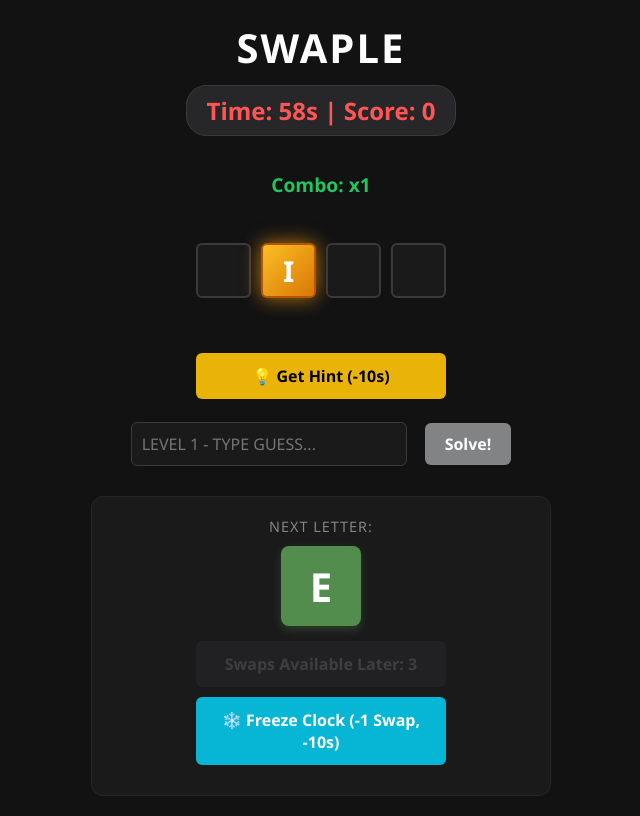
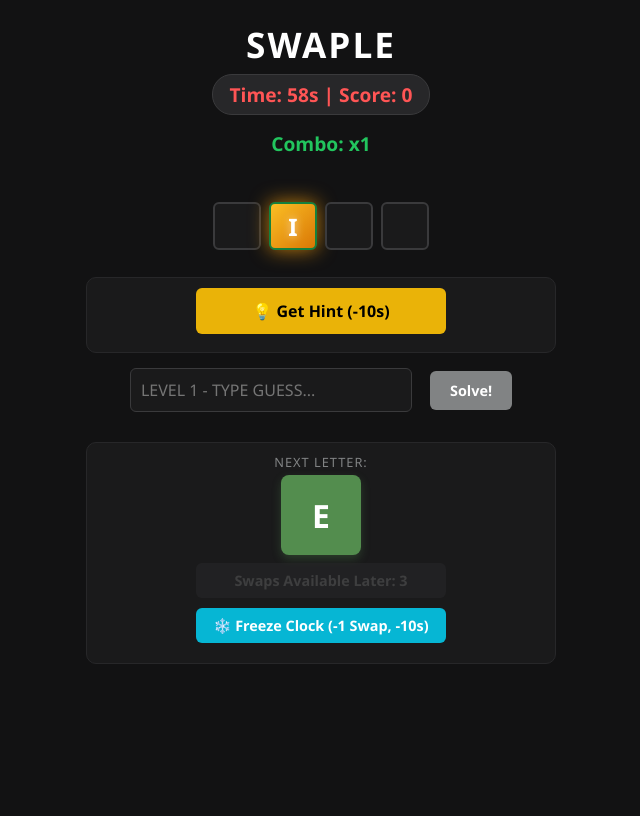
Before and after one commit to ShanielOcmd/Swaple, a website built with Vite: page index.html in a window 1280 px wide. Both pictures are taken after a click on the button "START PLAYING ➔". Shown: the whole page, without its empty margins (319-959 px from the left). Built offline with nearby package versions, Linux system fonts and the light colour scheme.

Commit message:
Updated gameplay mechanics

```diff
--- a/style.css
+++ b/style.css
@@ -1,3 +1,4 @@
+/* 1. Global Reset & Layout Base */
 * {
   box-sizing: border-box;
   margin: 0;
@@ -5,127 +6,159 @@
   font-family: 'Segoe UI', Tahoma, Geneva, Verdana, sans-serif;
 }
 
-
-body {
+html, body {
+  width: 100%;
+  min-height: 100vh;
   background-color: #121213;
   color: #ffffff;
   display: flex;
   justify-content: center;
-  align-items: center;
-  min-height: 100vh;
-  overflow: hidden;
+  align-items: flex-start; /* Anchors content to the top */
+  overflow-y: auto;        /* Allows smooth scrolling if screen is compact */
+  overflow-x: hidden;
+  padding: 5px 0;
 }
 
-#game-container {
+#game-container, #app {
   display: flex;
   flex-direction: column;
   align-items: center;
   width: 100%;
   max-width: 500px;
-  padding: 20px;
+  padding: 10px 15px 50px 15px; /* Generous bottom padding to guarantee clearance */
   text-align: center;
+  box-sizing: border-box;
 }
 
 h1 {
-  font-size: 2.5rem;
+  font-size: 2.2rem;
   font-weight: 700;
   letter-spacing: 2px;
-  margin-bottom: 10px;
+  margin-bottom: 6px;
   text-transform: uppercase;
 }
 
 /* 2. HUD: Timer & Stats Display */
 #timer-display {
-  font-size: 1.5rem;
+  font-size: 1.2rem;
   font-weight: bold;
   color: #ff5555;
   background-color: #272729;
-  padding: 8px 20px;
+  padding: 6px 16px;
   border-radius: 20px;
-  margin-bottom: 30px;
+  margin-bottom: 10px;
   border: 1px solid #3a3a3c;
 }
 
 /* 3. The Word Slots Board */
 #slots-board {
   display: flex;
-  gap: 10px;
+  gap: 8px;
   justify-content: center;
-  margin-bottom: 40px;
+  margin-bottom: 12px;
   width: 100%;
 }
 
 .slot {
-  width: 55px;
-  height: 55px;
+  width: 48px;
+  height: 48px;
   border: 2px solid #3a3a3c;
   border-radius: 6px;
   display: flex;
+  flex-direction: column;
   justify-content: center;
   align-items: center;
-  font-size: 1.8rem;
+  font-size: 1.5rem;
   font-weight: bold;
   text-transform: uppercase;
   cursor: pointer;
   background-color: #1a1a1b;
-  transition: all 0.15s ease;
+  transition: transform 0.4s cubic-bezier(0.25, 1, 0.5, 1), background-color 0.3s;
   user-select: none;
+  position: relative;
+  z-index: 1;
 }
 
-/* When a player hovers over an empty slot */
 .slot:hover {
   border-color: #818384;
   background-color: #272729;
 }
 
-/* When a slot actually contains a letter */
 .slot.filled {
   border-color: #565758;
   background-color: #3a3a3c;
   animation: popIn 0.15s ease-out;
 }
 
-/* 4. Active Letter & Action Zone */
-#active-letter-zone {
+/* 4. Active Letter & Action Zone (Compressed Spacing) */
+#active-letter-zone, #hint-container {
   display: flex;
   flex-direction: column;
   align-items: center;
   background-color: #1a1a1b;
   border: 1px solid #272729;
-  padding: 20px;
-  border-radius: 12px;
+  padding: 10px 15px;
+  border-radius: 10px;
   width: 100%;
+  margin-bottom: 10px;
 }
 
 #active-letter-zone p {
   color: #818384;
-  font-size: 0.9rem;
+  font-size: 0.8rem;
   text-transform: uppercase;
   letter-spacing: 1px;
-  margin-bottom: 10px;
+  margin-bottom: 4px;
 }
 
 #current-letter {
-  width: 70px;
-  height: 70px;
-  background-color: #538d4e; /* Wordle green to draw the eye */
+  width: 55px;
+  height: 55px;
+  background-color: #538d4e;
   border-radius: 8px;
   display: flex;
+  flex-direction: column;
   justify-content: center;
   align-items: center;
-  font-size: 2.5rem;
+  font-size: 2rem;
   font-weight: bold;
-  margin-bottom: 15px;
+  margin-bottom: 8px;
   box-shadow: 0 4px 10px rgba(83, 141, 78, 0.3);
+  position: relative;
+  transition: min-width 0.3s ease, padding 0.3s ease;
 }
 
-/* Buttons (Swap and Solve) */
+#current-letter.warning-mode {
+  min-width: 240px;
+  padding: 0 10px;
+}
+
+#guess-zone {
+  margin-bottom: 10px;
+  width: 100%;
+  display: flex;
+  gap: 8px;
+  justify-content: center;
+  align-items: center;
+}
+
+#solve-input {
+  padding: 8px 10px;
+  font-size: 0.95rem;
+  border-radius: 6px;
+  border: 1px solid #3a3a3c;
+  background: #1a1a1b;
+  color: white;
+  width: 65%;
+  text-transform: uppercase;
+}
+
 button {
   background-color: #818384;
   color: white;
   border: none;
-  padding: 12px 24px;
-  font-size: 1rem;
+  padding: 8px 16px;
+  font-size: 0.9rem;
   font-weight: bold;
   border-radius: 6px;
   cursor: pointer;
@@ -144,31 +177,27 @@ button:disabled {
   cursor: not-allowed;
 }
 
-/* CSS Animation for when letters are placed */
-@keyframes popIn {
-  0% { transform: scale(0.8); opacity: 0.5; }
-  100% { transform: scale(1); opacity: 1; }
+/* 5. Special Tile States & Modifiers */
+.slot.selected {
+  background-color: #3b82f6 !important;
+  border-color: #60a5fa !important;
+  z-index: 10;
+  box-shadow: 0 0 15px rgba(59, 130, 246, 0.7);
+  transform: scale(1.05);
+  animation: pulse 1.5s infinite;
 }
 
-/* Highlights the first selected tile for swapping */
-.slot.selected {
-  border-color: #2f80ed;
-  box-shadow: 0 0 12px rgba(47, 128, 237, 0.6);
-  transform: scale(1.05);
-}
-/* Highlights the first selected tile for swapping */
-.slot.selected {
-  border-color: #2f80ed;
-  box-shadow: 0 0 12px rgba(47, 128, 237, 0.6);
-  transform: scale(1.05);
+@keyframes pulse {
+  0% { box-shadow: 0 0 0 0 rgba(59, 130, 246, 0.7); }
+  70% { box-shadow: 0 0 0 8px rgba(59, 130, 246, 0); }
+  100% { box-shadow: 0 0 0 0 rgba(59, 130, 246, 0); }
 }
 
-/* The Anchor Tile styling */
 .slot.anchor {
-  background: linear-gradient(135deg, #fbbf24, #d97706) !important; /* Gold gradient */
+  background: linear-gradient(135deg, #fbbf24, #d97706) !important;
   color: #fff !important;
   border-color: #b45309 !important;
-  cursor: not-allowed !important; /* Changes mouse pointer to a "banned" circle */
+  cursor: not-allowed !important;
   font-weight: bold;
   box-shadow: 0 0 15px rgba(217, 119, 6, 0.6);
   animation: goldGlow 2s infinite alternate;
@@ -179,22 +208,8 @@ button:disabled {
   100% { box-shadow: 0 0 20px rgba(245, 158, 11, 0.8); }
 }
 
-.slot.selected {
-  background-color: #3b82f6;
-  border-color: #60a5fa;
-  transform: scale(1.05);
-  animation: pulse 1.5s infinite;
-}
-
-@keyframes pulse {
-  0% { box-shadow: 0 0 0 0 rgba(59, 130, 246, 0.7); }
-  70% { box-shadow: 0 0 0 10px rgba(59, 130, 246, 0); }
-  100% { box-shadow: 0 0 0 0 rgba(59, 130, 246, 0); }
-}
-
-/* Clean illumination style when correct letter placements match up */
-.correct-match {
-  background-color: #22c55e !important; /* Vivid Green */
+.slot.correct-match, .slot.correct-glow {
+  background-color: #22c55e !important;
   color: #ffffff !important;
   border-color: #15803d !important;
   text-shadow: 0 0 8px rgba(255, 255, 255, 0.6);
@@ -202,34 +217,47 @@ button:disabled {
   transition: all 0.25s ease-in-out;
 }
 
-/* Instability state for our un-defused time-bomb blocks */
-.hot-tile {
-  background-color: #f97316 !important; /* Warning Amber Orange */
+.slot.hot-tile, .slot.bomb-tile {
+  background-color: #f97316 !important;
   color: #ffffff !important;
   font-weight: 800;
-  border-color: #ea580c !important;
+  border: 2px dashed #ef4444 !important;
   box-shadow: 0 0 15px rgba(249, 115, 22, 0.4);
-
-  /* Triggers the slow structural wiggle loop safely */
   animation: slowShake 0.6s infinite ease-in-out;
 }
 
-/* Clear illumination style when correct letter placements match up */
-.correct-match {
-  background-color: #22c55e !important; /* Vivid Green */
-  color: #ffffff !important;
-  border-color: #15803d !important;
-  text-shadow: 0 0 8px rgba(255, 255, 255, 0.6);
-  box-shadow: 0 0 12px rgba(34, 197, 94, 0.5);
-  transition: all 0.25s ease-in-out;
+.heavy-weight-indicator {
+  font-size: 0.7rem;
+  line-height: 1;
+  margin-top: 2px;
+  display: block;
 }
 
-/* Micro horizontal & rotational shifts creating a low-frequency trembling look */
+.bomb-counter-indicator {
+  font-size: 0.6rem;
+  font-weight: bold;
+  color: #ef4444;
+  margin-top: 1px;
+  display: block;
+}
+
+.preview-heavy-bag {
+  font-size: 0.85rem;
+  margin-top: 2px;
+  display: block;
+}
+
+/* 6. Animations */
+@keyframes popIn {
+  0% { transform: scale(0.8); opacity: 0.5; }
+  100% { transform: scale(1); opacity: 1; }
+}
+
 @keyframes slowShake {
   0%   { transform: translate(0, 0) rotate(0deg); }
   20%  { transform: translate(-1px, 0.5px) rotate(-0.5deg); }
   40%  { transform: translate(1px, -0.5px) rotate(0.5deg); }
   60%  { transform: translate(-1px, -0.5px) rotate(-0.5deg); }
-  80%  { transform: translate(1px, 0.5px) rotate(0.5deg); }
+  80%  { transform: translate(-1px, 0.5px) rotate(0.5deg); }
   100% { transform: translate(0, 0) rotate(0deg); }
 }
```
